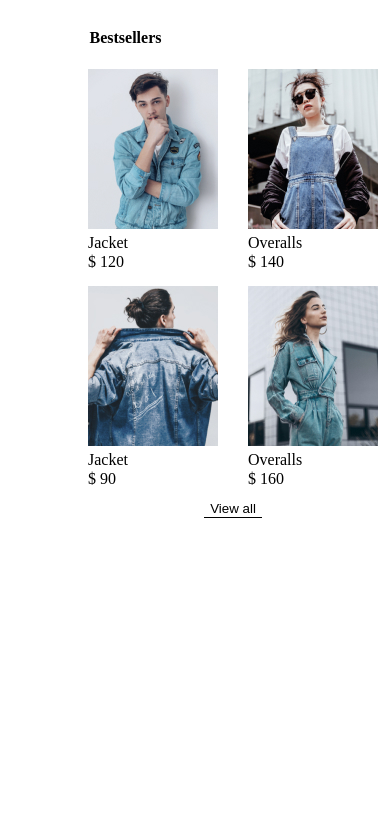
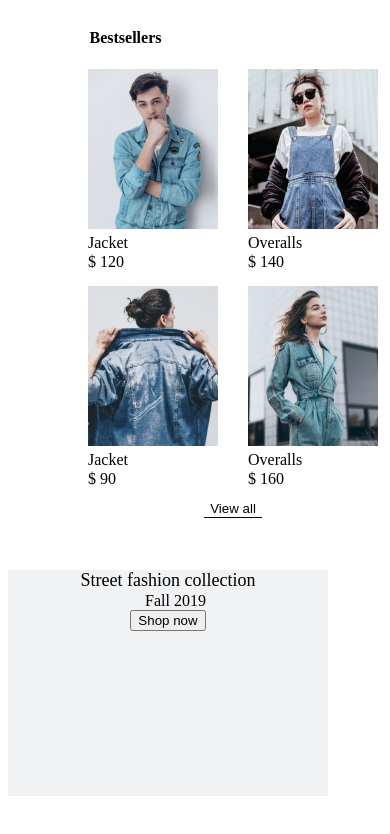
Before and after one commit to hellonasd/denim-app, a React (Create React App) app: page / in a window 390 px wide. Shown: the top 834 px of the page. Built offline with nearby package versions, Linux system fonts and the light colour scheme.

Commit message:
'addPromo'

```diff
--- a/src/components/Bestsellers/Bestsellers.jsx
+++ b/src/components/Bestsellers/Bestsellers.jsx
@@ -1,13 +1,16 @@
-import React from "react";
+import React, { Fragment } from "react";
 import { Products } from "../Products/Products";
 import { mocoData } from "../../moco-data/mocoData.js";
+import { Viewall } from "../viewall/Viewall";
+import { Promo } from "../promo/Promo.jsx";
 import Styles from "./Styles.module.css";
-import { Viewall } from "../viewall/Viewall";
+
 export const Bestsellers = () => {
   return (
+    <Fragment>
     <div className={Styles.best__wrapp}>
       <div className={Styles.best__wrapp_vi}>
-      <h4 className={Styles.title}>Bestsellers</h4>
+        <h4 className={Styles.title}>Bestsellers</h4>
         <Viewall />
       </div>
       <div className={Styles.wrap}>
@@ -21,6 +24,9 @@ export const Bestsellers = () => {
           />
         ))}
       </div>
+
     </div>
+    <Promo />
+    </Fragment>
   );
 };
--- /dev/null
+++ b/src/components/promo/Promo.jsx
@@ -0,0 +1,16 @@
+import React from 'react';
+
+import { PromoBtn } from '../promoBtn/PromoBtn.jsx';
+
+import PromoStyle from '../promo/Promo.module.css';
+
+
+export const Promo = () => {
+  return (
+    <div className={PromoStyle.promo__wrapper}>
+      <div className={PromoStyle.promo__title}>Street fashion collection</div>
+      <p className={PromoStyle.promo__subtitle}>Fall 2019</p>
+      <PromoBtn btnSubstring='Shop now'/>
+    </div>
+  )
+}
--- /dev/null
+++ b/src/components/promo/Promo.module.css
@@ -0,0 +1,19 @@
+.promo__wrapper {
+  text-align: center;
+  margin-top: 67px;
+}
+
+@media (max-width: 768px) {
+  .promo__wrapper {
+    width: 320px;
+    height: 226px;
+    background-color: #f1f2f4;
+  }
+  .promo__title {
+    font-size: 18px;
+    line-height: 21px;
+    /* display: flex; */
+    /* align-items: center; */
+    text-align: center;
+  }
+}
--- /dev/null
+++ b/src/components/promoBtn/PromoBtn.jsx
@@ -0,0 +1,10 @@
+import React from 'react';
+import BtnStyle from '../promoBtn/PromoBtn.module.css';
+
+export const PromoBtn = ({btnSubstring}) => {
+  return (
+    <div>
+      <button className={BtnStyle.btn}>{btnSubstring}</button>
+      </div>
+  )
+}
```
Also changed, not shown: public/img/backgroundline.png (added), src/components/promoBtn/PromoBtn.module.css (added).
